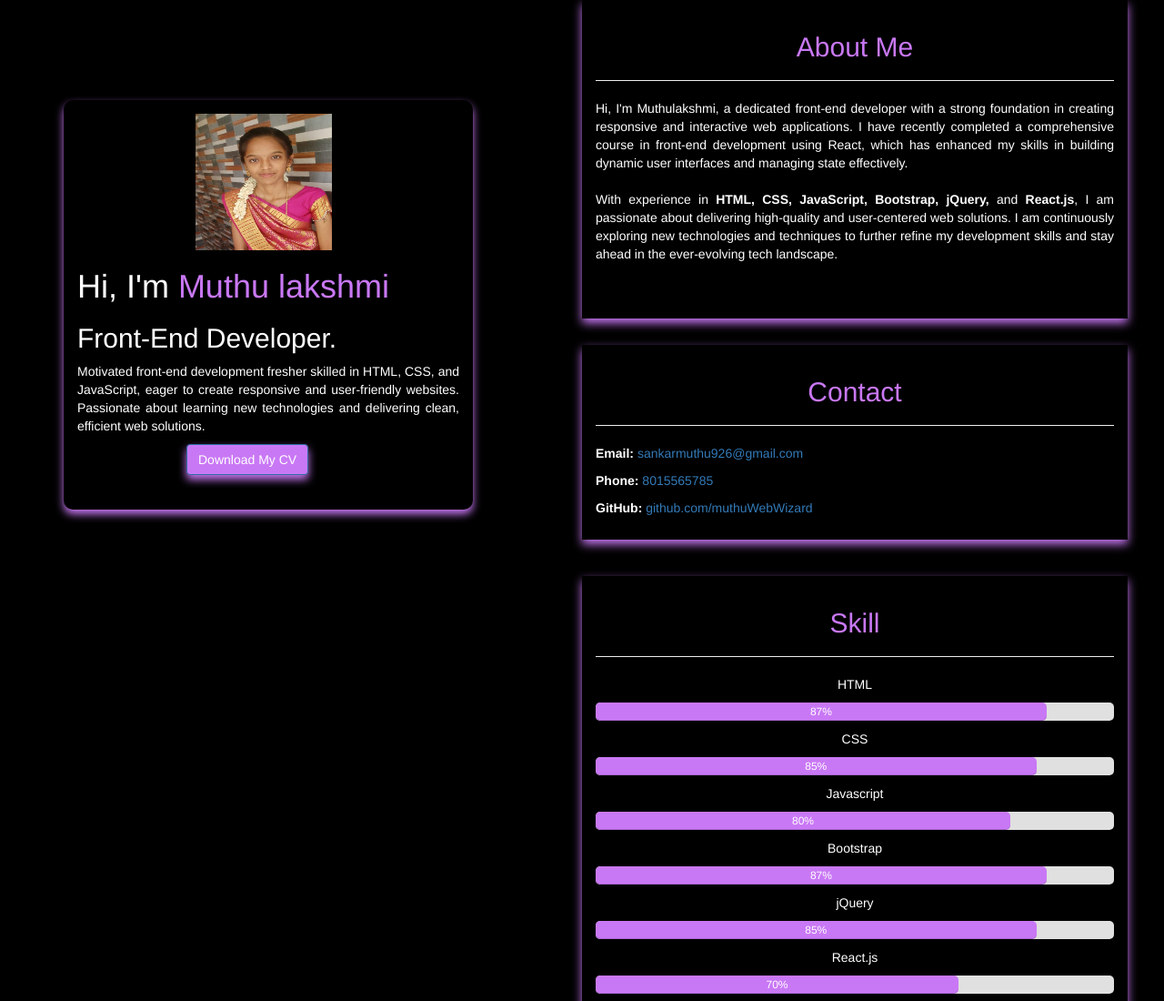
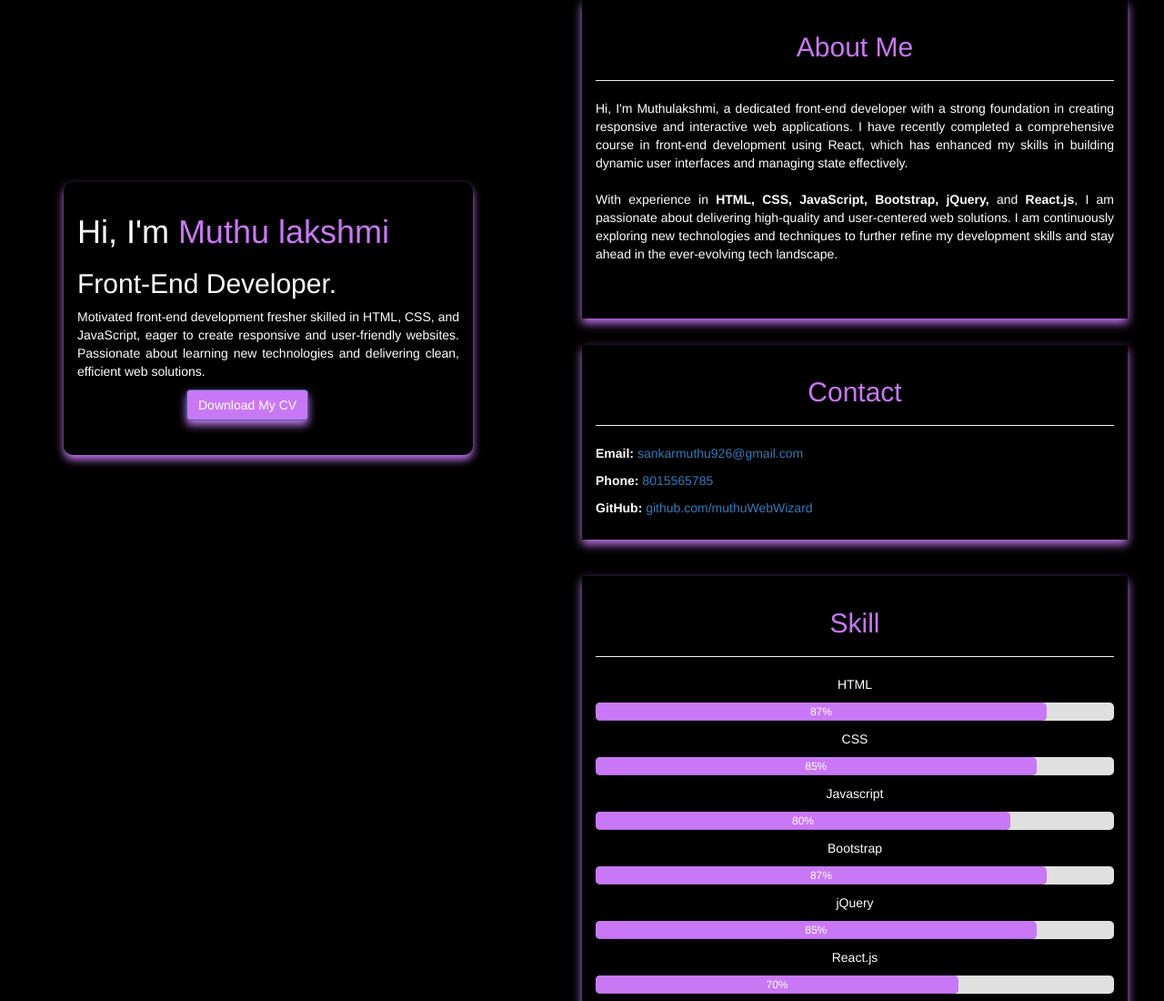
Before and after one commit to MuthuWebWizard/myPortfolio, a plain HTML site: page index.html in a window 1280 px wide. Shown: the top 1100 px of the page at 91% size. Drawn offline with nearby package versions, Linux system fonts and the light colour scheme.

Commit message:
Removed photo from portfolio

```diff
--- a/index.html
+++ b/index.html
@@ -16,7 +16,6 @@
         <div class="row">
             <div class="col-md-6">
                 <div class="intro">
-                    <img src="Muthu_saree.jpeg" class="rounded-circle" alt=" A girl" width="150px" height="150px">
                     <h1>Hi, I'm <span style="color: #c978f5 ;">Muthu lakshmi</span></h1>
                     <h2>Front-End Developer.</h2>
                     <p class="para1"> Motivated front-end development fresher skilled in HTML, CSS, and JavaScript,
--- a/style.css
+++ b/style.css
@@ -10,9 +10,9 @@ body {
 }
 .intro {
     width: 450px;
-    height: 450px;
+    height: 300px;
     padding: 15px;
-    margin-top: 110px;
+    margin-top: 200px;
     border-radius: 10px;
     position: fixed;
     box-shadow: 0px 5px 10px #c978f5;
```
